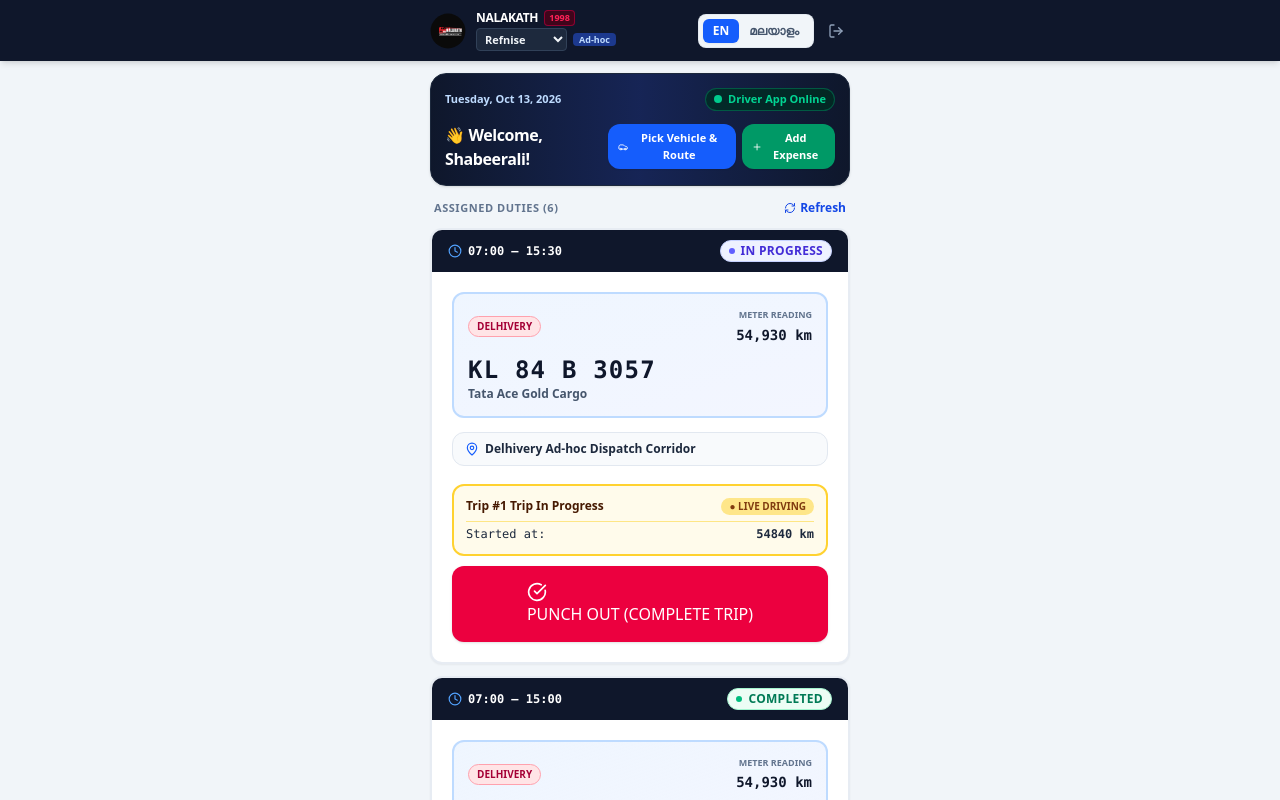
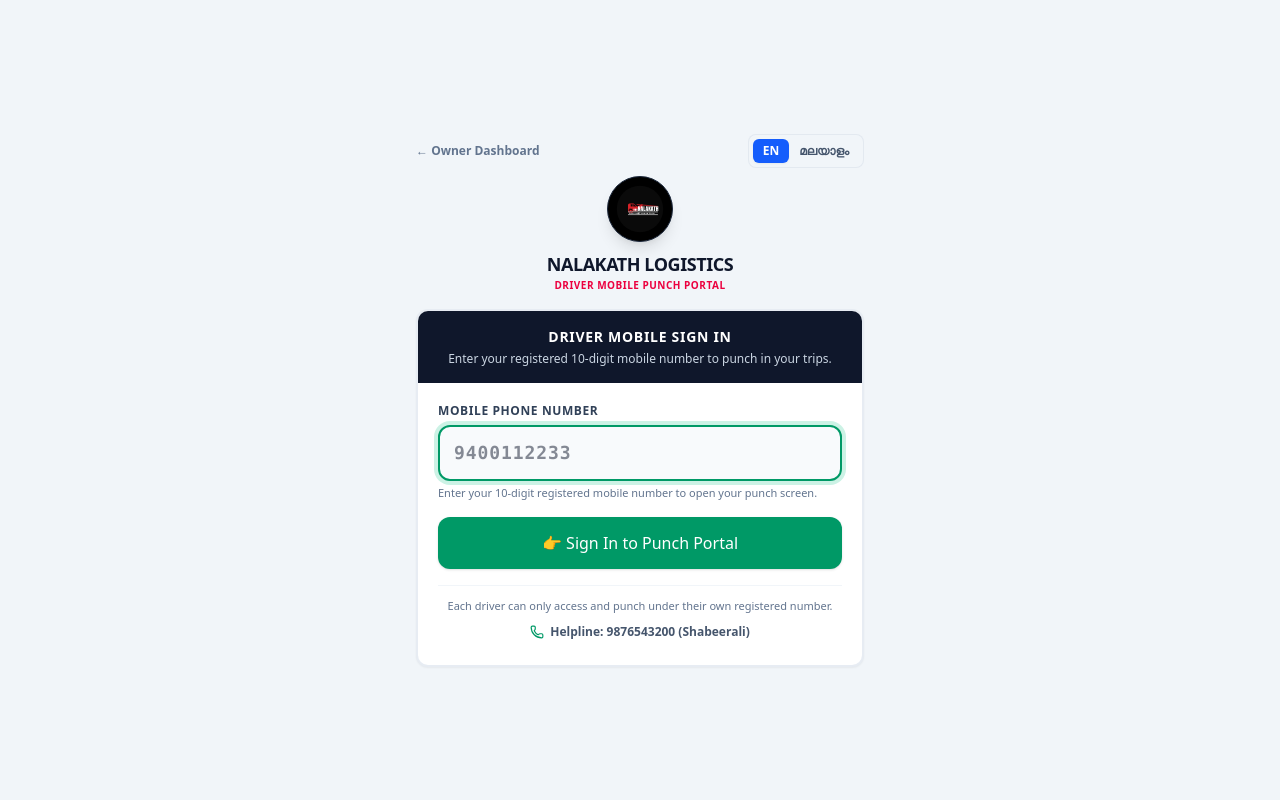
Before and after one commit to faheem9072/nalakath-logistics, a Next.js app: page /driver in a window 1280 px wide. Shown: the top 800 px of the page. Built offline with nearby package versions, Linux system fonts and the light colour scheme.

Commit message:
fix: enforce strict driver authentication so only the logged in driver can punch their own trips

```diff
--- a/src/app/(auth)/login/page.tsx
+++ b/src/app/(auth)/login/page.tsx
@@ -13,10 +13,10 @@
 
 export default function LoginPage() {
   const router = useRouter();
-  const { t } = useLanguage();
+  const { t, lang } = useLanguage();
   const [loginRole, setLoginRole] = useState<'driver' | 'owner'>('driver');
   const [step, setStep] = useState<'phone' | 'otp'>('phone');
-  const [phone, setPhone] = useState('+919400112233'); // default to driver Rajesh
+  const [phone, setPhone] = useState(''); // empty so driver enters their own number
   const [otp, setOtp] = useState('123456');
   const [isLoading, setIsLoading] = useState(false);
   const [error, setError] = useState<string | null>(null);
@@ -250,51 +250,26 @@
               </form>
             )}
 
-            {/* Quick Demo 1-Click Fillers */}
+            {/* Role Notice / Admin helper */}
             <div className="pt-3 border-t border-slate-100 space-y-2">
-              <span className="text-[11px] font-bold text-slate-400 uppercase tracking-wider block text-center">
+              {loginRole === 'driver' ? (
+                <div className="bg-slate-50 border border-slate-200 rounded-xl p-3 text-center space-y-1">
+                  <p className="text-xs text-slate-800 font-bold">
+                    {lang === 'ml'
+                      ? 'സുരക്ഷിതമായ ഡ്രൈവർ പ്രവേശനം'
+                      : 'Secure Driver Portal Access'}
+                  </p>
+                  <p className="text-[11px] text-slate-500">
+                    {lang === 'ml'
+                      ? 'ഓരോ ഡ്രൈവർക്കും സ്വന്തം മൊബൈൽ നമ്പർ ഉപയോഗിച്ച് മാത്രമേ ലോഗിൻ ചെയ്ത് പഞ്ച് ചെയ്യാൻ സാധിക്കൂ.'
+                      : 'Each driver must sign in using their own registered mobile phone number.'}
+                  </p>
+                </div>
+              ) : (
+                <div>
+                  <span className="text-[11px] font-bold text-slate-400 uppercase tracking-wider block text-center mb-1.5">
                     {t('demoLoginTitle')}
                   </span>
-
-              {loginRole === 'driver' ? (
-                <div className="grid grid-cols-2 gap-2 text-xs">
-                  <button
-                    type="button"
-                    onClick={() => handleDirectDriverLogin('+919400112233')}
-                    className="p-2.5 bg-emerald-50 hover:bg-emerald-100 border border-emerald-200 rounded-xl text-slate-800 text-left cursor-pointer transition-colors"
-                  >
-                    <div className="font-bold text-emerald-900 text-xs">Refnise (Ad-hoc)</div>
-                    <div className="text-[10px] text-slate-500 font-mono">+919400112233</div>
-                  </button>
-
-                  <button
-                    type="button"
-                    onClick={() => handleDirectDriverLogin('+919400223344')}
-                    className="p-2.5 bg-emerald-50 hover:bg-emerald-100 border border-emerald-200 rounded-xl text-slate-800 text-left cursor-pointer transition-colors"
-                  >
-                    <div className="font-bold text-emerald-900 text-xs">Haneefa (Ad-hoc)</div>
-                    <div className="text-[10px] text-slate-500 font-mono">+919400223344</div>
-                  </button>
-
-                  <button
-                    type="button"
-                    onClick={() => handleDirectDriverLogin('+919400334455')}
-                    className="p-2.5 bg-emerald-50 hover:bg-emerald-100 border border-emerald-200 rounded-xl text-slate-800 text-left cursor-pointer transition-colors"
-                  >
-                    <div className="font-bold text-emerald-900 text-xs">Firoz (Delhivery)</div>
-                    <div className="text-[10px] text-slate-500 font-mono">+919400334455</div>
-                  </button>
-
-                  <button
-                    type="button"
-                    onClick={() => handleDirectDriverLogin('+919400778899')}
-                    className="p-2.5 bg-amber-50 hover:bg-amber-100 border border-amber-200 rounded-xl text-slate-800 text-left cursor-pointer transition-colors"
-                  >
-                    <div className="font-bold text-amber-900 text-xs">Ashin (Shadowfax)</div>
-                    <div className="text-[10px] text-slate-500 font-mono">+919400778899</div>
-                  </button>
-                </div>
-              ) : (
                   <div className="grid grid-cols-2 gap-2 text-xs">
                     <button
                       type="button"
@@ -314,6 +289,7 @@
                       <div className="text-[10px] text-slate-500 font-mono">+919876543201</div>
                     </button>
                   </div>
+                </div>
               )}
             </div>
           </CardContent>
--- a/src/app/driver/page.tsx
+++ b/src/app/driver/page.tsx
@@ -46,7 +46,6 @@
   const { lang, t } = useLanguage();
   const [profile, setProfile] = useState<Profile | null>(null);
   const [driverRecord, setDriverRecord] = useState<Driver | null>(null);
-  const [availableDrivers, setAvailableDrivers] = useState<Driver[]>([]);
   const [assignments, setAssignments] = useState<AssignmentWithDetails[]>([]);
   const [vehicles, setVehicles] = useState<Vehicle[]>([]);
   const [driverExpenses, setDriverExpenses] = useState<ExpenseWithDetails[]>([]);
@@ -54,6 +53,11 @@
   const [actionError, setActionError] = useState<string | null>(null);
   const [actionSuccess, setActionSuccess] = useState<string | null>(null);
   const [formattedToday, setFormattedToday] = useState<string>('');
+
+  // Driver Login form states
+  const [loginPhone, setLoginPhone] = useState<string>('');
+  const [isLoggingIn, setIsLoggingIn] = useState<boolean>(false);
+  const [loginError, setLoginError] = useState<string | null>(null);
 
   // Modals state
   const [startTripModalDuty, setStartTripModalDuty] = useState<AssignmentWithDetails | null>(null);
@@ -87,24 +91,34 @@
       const vList = await dataRepo.getVehicles();
       setVehicles(vList);
 
+      // Security check: Only allow authenticated driver profile
+      if (!p || p.role !== 'driver') {
+        setDriverRecord(null);
+        setAssignments([]);
+        setDriverExpenses([]);
+        setIsLoading(false);
+        return;
+      }
+
       const allDrivers = await dataRepo.getDrivers();
-      setAvailableDrivers(allDrivers);
-
-      let dRec = allDrivers.find(
+      const dRec = allDrivers.find(
         (d) =>
-          (p && d.phone.replace(/[\s-]/g, '') === p.phone.replace(/[\s-]/g, '')) ||
-          (p && d.profile_id === p.id)
+          d.phone.replace(/[\s-]/g, '') === p.phone.replace(/[\s-]/g, '') ||
+          d.profile_id === p.id
       );
 
-      // If current user is owner or has no driver record, default to Refnise or first active driver
-      if (!dRec && allDrivers.length > 0) {
-        dRec = allDrivers.find((d) => d.full_name.toLowerCase().includes('refnise')) || allDrivers[0];
+      if (!dRec) {
+        setDriverRecord(null);
+        setAssignments([]);
+        setDriverExpenses([]);
+        setActionError('This phone number is not linked to an active driver profile.');
+        setIsLoading(false);
+        return;
       }
 
-      setDriverRecord(dRec || null);
+      setDriverRecord(dRec);
 
-      if (dRec) {
-        // Fetch driver duties using this driver's phone
+      // Fetch driver duties strictly for this authenticated driver
       const list = await dataRepo.getDriverAssignments(dRec.phone);
       setAssignments(list);
 
@@ -120,11 +134,41 @@
         setExpenseVehicleId(vList[0].id);
         setSelectedAdhocVehicleId(vList[0].id);
       }
-      }
     } catch (err) {
       console.error('Failed to load driver portal data:', err);
     } finally {
       setIsLoading(false);
+    }
+  };
+
+  const handleDriverLogin = async (e: React.FormEvent) => {
+    e.preventDefault();
+    setLoginError(null);
+    let cleaned = loginPhone.replace(/[\s-]/g, '');
+    if (cleaned.length === 10 && !cleaned.startsWith('+')) {
+      cleaned = `+91${cleaned}`;
+    }
+    if (!cleaned.match(/^\+?[1-9]\d{9,14}$/)) {
+      setLoginError(
+        lang === 'ml'
+          ? 'ശരിയായ 10 അക്ക മൊബൈൽ നമ്പർ നൽകുക'
+          : 'Please enter a valid 10-digit mobile number'
+      );
+      return;
+    }
+    setIsLoggingIn(true);
+    try {
+      await dataRepo.loginByPhone(cleaned, '123456');
+      setLoginPhone('');
+      await loadData();
+    } catch (err: unknown) {
+      setLoginError(
+        err instanceof Error
+          ? err.message
+          : 'Failed to sign in. Please verify your registered driver mobile number.'
+      );
+    } finally {
+      setIsLoggingIn(false);
     }
   };
 
@@ -220,6 +264,115 @@
   const totalMyExpenses = driverExpenses.reduce((sum, e) => sum + e.amount, 0);
   const isAdhocDriver = driverRecord ? !driverRecord.is_fixed_route : false;
 
+  if (isLoading) {
+    return (
+      <div className="min-h-screen bg-slate-900 flex items-center justify-center p-4">
+        <div className="text-center space-y-3">
+          <NalakathLogo size="md" variant="circle" />
+          <p className="text-xs font-bold text-slate-400 animate-pulse">Loading Nalakath Driver Portal...</p>
+        </div>
+      </div>
+    );
+  }
+
+  // If no driver is authenticated, show the Driver Mobile Login screen
+  if (!driverRecord) {
+    return (
+      <div className="min-h-screen bg-slate-100 flex flex-col justify-center px-4 py-8">
+        <div className="max-w-md w-full mx-auto space-y-4">
+          <div className="flex items-center justify-between mb-2">
+            <Link
+              href="/dashboard"
+              className="text-xs font-bold text-slate-500 hover:text-slate-800 flex items-center gap-1"
+            >
+              ← {lang === 'ml' ? 'ഓണർ ഡാഷ്‌ബോർഡ്' : 'Owner Dashboard'}
+            </Link>
+            <LanguageSwitcher />
+          </div>
+
+          <div className="text-center flex flex-col items-center">
+            <div className="p-2 bg-black rounded-full shadow-lg border border-slate-800 mb-2">
+              <NalakathLogo size="md" variant="circle" />
+            </div>
+            <h1 className="text-lg font-black tracking-tight text-slate-900 uppercase">
+              NALAKATH LOGISTICS
+            </h1>
+            <p className="text-[10px] text-rose-600 font-bold uppercase tracking-wider">
+              {lang === 'ml' ? 'ഡ്രൈവർ മൊബൈൽ പഞ്ച് പോർട്ടൽ' : 'Driver Mobile Punch Portal'}
+            </p>
+          </div>
+
+          <Card className="border-2 border-slate-200 shadow-md bg-white rounded-2xl overflow-hidden">
+            <div className="bg-slate-900 text-white p-4 text-center space-y-1">
+              <h2 className="text-sm font-black uppercase tracking-wider">
+                {lang === 'ml' ? 'ഡ്രൈവർ ലോഗിൻ' : 'Driver Mobile Sign In'}
+              </h2>
+              <p className="text-xs text-slate-300">
+                {lang === 'ml'
+                  ? 'വണ്ടിയിൽ കയറി പഞ്ച് ചെയ്യാൻ നിങ്ങളുടെ മൊബൈൽ നമ്പർ നൽകുക.'
+                  : 'Enter your registered 10-digit mobile number to punch in your trips.'}
+              </p>
+            </div>
+
+            <CardContent className="p-5 space-y-4">
+              {loginError && <Alert variant="danger">{loginError}</Alert>}
+
+              <form onSubmit={handleDriverLogin} className="space-y-4">
+                <div>
+                  <label className="block text-xs font-bold text-slate-700 uppercase tracking-wider mb-1.5">
+                    {lang === 'ml' ? 'മൊബൈൽ നമ്പർ' : 'Mobile Phone Number'}
+                  </label>
+                  <div className="relative">
+                    <input
+                      type="tel"
+                      inputMode="numeric"
+                      placeholder="9400112233"
+                      value={loginPhone}
+                      onChange={(e) => setLoginPhone(e.target.value)}
+                      required
+                      autoFocus
+                      className="w-full text-lg font-mono font-bold tracking-wider py-3 px-3.5 bg-slate-50 border-2 border-slate-300 rounded-xl focus:outline-none focus:ring-4 focus:ring-emerald-500/20 focus:border-emerald-600 text-slate-900"
+                    />
+                  </div>
+                  <p className="text-[11px] text-slate-500 mt-1">
+                    {lang === 'ml'
+                      ? 'രജിസ്റ്റർ ചെയ്ത 10 അക്ക മൊബൈൽ നമ്പർ നൽകി പ്രവേശിക്കുക.'
+                      : 'Enter your 10-digit registered mobile number to open your punch screen.'}
+                  </p>
+                </div>
+
+                <Button
+                  type="submit"
+                  variant="primary"
+                  size="lg"
+                  isLoading={isLoggingIn}
+                  className="w-full py-3.5 text-base font-black bg-emerald-600 hover:bg-emerald-700 text-white rounded-xl shadow-md min-h-[48px] cursor-pointer"
+                >
+                  {lang === 'ml' ? '👉 ലോഗിൻ ചെയ്യുക (Sign In & Punch)' : '👉 Sign In to Punch Portal'}
+                </Button>
+              </form>
+
+              <div className="pt-3 border-t border-slate-100 text-center space-y-1.5">
+                <p className="text-[11px] text-slate-500">
+                  {lang === 'ml'
+                    ? 'ഓരോ ഡ്രൈവർക്കും സ്വന്തം നമ്പറിൽ മാത്രമേ പഞ്ച് ചെയ്യാൻ സാധിക്കൂ.'
+                    : 'Each driver can only access and punch under their own registered number.'}
+                </p>
+                <a
+                  href="tel:+919876543200"
+                  className="text-xs font-bold text-slate-600 hover:text-slate-900 inline-flex items-center gap-1.5"
+                >
+                  <Phone className="w-3.5 h-3.5 text-emerald-600" />
+                  <span>{lang === 'ml' ? 'ഹെൽപ്പ്‌ലൈൻ: 9876543200 (ഷബീറലി)' : 'Helpline: 9876543200 (Shabeerali)'}</span>
+                </a>
+              </div>
+            </CardContent>
+          </Card>
+        </div>
+      </div>
+    );
+  }
+
   return (
     <div className="min-h-screen bg-slate-100 pb-16">
       {/* Mobile App Bar */}
@@ -235,31 +388,12 @@
                 </span>
               </div>
               <div className="flex items-center gap-1.5 mt-0.5">
-                <select
-                  value={driverRecord?.id || ''}
-                  onChange={async (e) => {
-                    const chosen = availableDrivers.find((d) => d.id === e.target.value);
-                    if (chosen) {
-                      setDriverRecord(chosen);
-                      const list = await dataRepo.getDriverAssignments(chosen.phone);
-                      setAssignments(list);
-                      const expList = await dataRepo.getDriverExpenses(chosen.phone);
-                      setDriverExpenses(expList);
-                      if (list.length > 0 && list[0].vehicle_id) {
-                        setExpenseVehicleId(list[0].vehicle_id);
-                        setSelectedAdhocVehicleId(list[0].vehicle_id);
-                      }
-                    }
-                  }}
-                  className="bg-slate-800 text-slate-100 text-[11px] font-bold rounded px-1 py-0.5 border border-slate-700 cursor-pointer max-w-[125px] truncate focus:outline-none"
-                  title="Switch Driver"
-                >
-                  {availableDrivers.map((d) => (
-                    <option key={d.id} value={d.id}>
-                      {d.full_name}
-                    </option>
-                  ))}
-                </select>
+                <span className="text-xs font-black text-white truncate max-w-[130px]">
+                  {driverRecord.full_name}
+                </span>
+                <span className="text-[10px] text-emerald-400 font-mono font-bold">
+                  ({driverRecord.phone.slice(-4)})
+                </span>
                 {isAdhocDriver && (
                   <span className="text-[9px] bg-blue-900 text-blue-200 px-1.5 py-0.2 rounded font-bold">
                     Ad-hoc
@@ -277,12 +411,16 @@
             <button
               onClick={async () => {
                 await dataRepo.logout();
-                router.push('/login');
+                setDriverRecord(null);
+                setProfile(null);
+                setAssignments([]);
+                setDriverExpenses([]);
               }}
               title={t('logout')}
-              className="p-1.5 text-slate-400 hover:text-rose-400 cursor-pointer rounded-lg hover:bg-slate-800 transition-colors"
+              className="px-2 py-1 text-rose-300 hover:text-rose-100 bg-rose-950/60 hover:bg-rose-900 border border-rose-800/60 cursor-pointer rounded-lg transition-colors flex items-center gap-1 text-xs font-bold"
             >
-              <LogOut className="w-4 h-4" />
+              <LogOut className="w-3.5 h-3.5" />
+              <span>{t('logout')}</span>
             </button>
           </div>
         </div>
--- a/src/app/page.tsx
+++ b/src/app/page.tsx
@@ -3,6 +3,8 @@
 import { useEffect } from 'react';
 import { useRouter } from 'next/navigation';
 import { dataRepo } from '@/lib/data-service';
+
+import { NalakathLogo } from '@/components/brand/NalakathLogo';
 
 export default function RootPage() {
   const router = useRouter();
@@ -20,12 +22,10 @@
   }, [router]);
 
   return (
-    <div className="min-h-screen bg-slate-50 flex items-center justify-center">
+    <div className="min-h-screen bg-slate-900 flex items-center justify-center">
       <div className="text-center space-y-3">
-        <div className="w-10 h-10 rounded-xl bg-blue-600 text-white flex items-center justify-center font-bold text-lg mx-auto animate-pulse">
-          FF
-        </div>
-        <p className="text-sm font-medium text-slate-600">Loading FleetFlow...</p>
+        <NalakathLogo size="md" variant="circle" />
+        <p className="text-xs font-bold text-slate-400 animate-pulse">Loading Nalakath Logistics...</p>
       </div>
     </div>
   );
```
Lines whose indentation alone changed are shown as unchanged.
